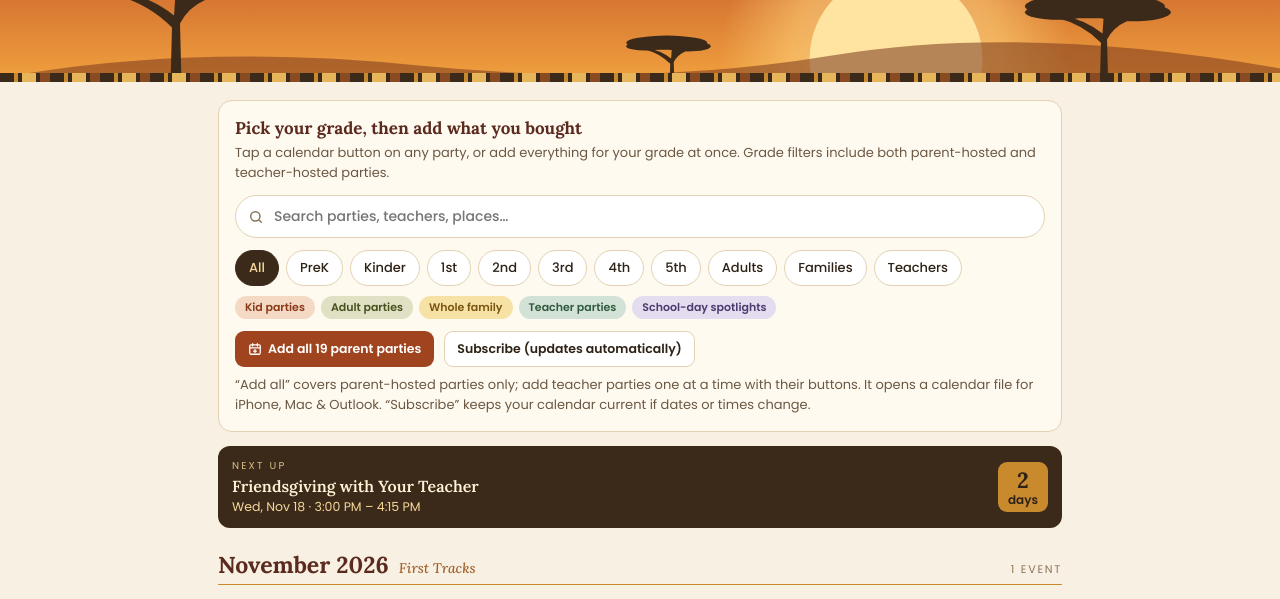
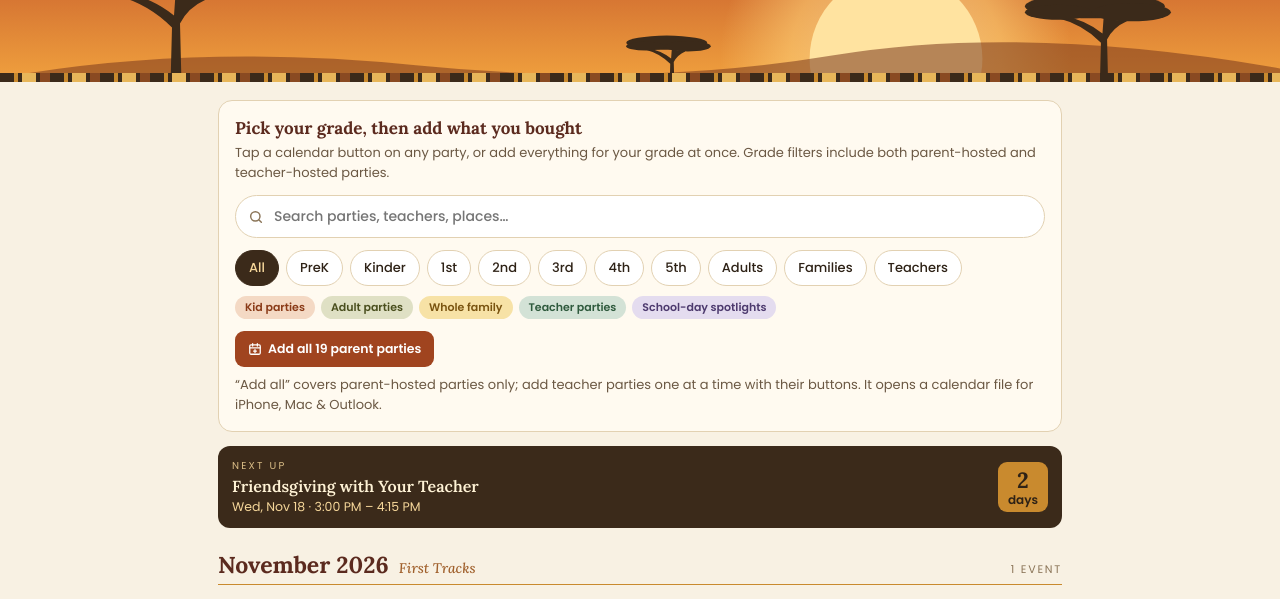
Before and after one commit to perfectionprincess-cell/holidaysafariparties, a plain HTML site: page index.html in a window 1280 px wide. Shown: the part 157-756 px from the top of the page. Drawn offline with Linux system fonts and the light colour scheme.

Commit message:
Remove Subscribe button (it added every party in the feed)
Co-Authored-By: Claude Opus 5.5 <noreply@anthropic.com>
Claude-Session: https://claude.ai/code/session_01LyeQTpA45CSL1Q7dmfh82q

```diff
--- a/index.html
+++ b/index.html
@@ -110,9 +110,8 @@ footer b{font:600 11px Poppins,sans-serif;letter-spacing:.2em;color:var(--rust);
     <div class="legend"><span class="chip kid">Kid parties</span><span class="chip adult">Adult parties</span><span class="chip family">Whole family</span><span class="chip teacher">Teacher parties</span><span class="chip school">School-day spotlights</span></div>
     <div class="addall"><a class="btn primary" id="allLink" href="frostwood-all-parties.ics">
       <svg viewBox="0 0 24 24" fill="none" stroke="currentColor" stroke-width="2.2" stroke-linecap="round"><rect x="3" y="5" width="18" height="16" rx="2"/><path d="M3 10h18M8 3v4M16 3v4M12 13v5M9.5 15.5h5"/></svg>
-      <span id="allLabel">Add all parties</span></a>
-      <a class="btn ghost" id="subLink" href="#">Subscribe (updates automatically)</a></div>
-    <p class="small" style="margin-top:8px">“Add all” covers parent-hosted parties only; add teacher parties one at a time with their buttons. It opens a calendar file for iPhone, Mac &amp; Outlook. “Subscribe” keeps your calendar current if dates or times change.</p>
+      <span id="allLabel">Add all parties</span></a></div>
+    <p class="small" style="margin-top:8px">“Add all” covers parent-hosted parties only; add teacher parties one at a time with their buttons. It opens a calendar file for iPhone, Mac &amp; Outlook.</p>
       </div>
   <div id="nextup"></div>
   <div id="list"></div>
@@ -172,9 +171,6 @@ function render(){
   const pp = cur==="adults"||cur==="family" ? "" : " parent";
   document.getElementById("allLabel").textContent = cur==="all" ? `Add all ${dated} parent parties` : (dated>1 ? `Add all ${dated} ${label}${pp} parties` : `Add the ${label}${pp} party`);
   all.style.display = dated ? "" : "none";
-  const sub = document.getElementById("subLink");
-  sub.href = "webcal://" + location.host + location.pathname.replace(/[^/]*$/, "") + file;
-  sub.style.display = (dated && location.protocol.startsWith("http")) ? "" : "none";
   document.getElementById("nextup").innerHTML = words.length ? "" : nextUp(shown);
   let html = "";
   for (const m of Object.keys(SUBS)) {
```
Also changed, not shown: search.png.
